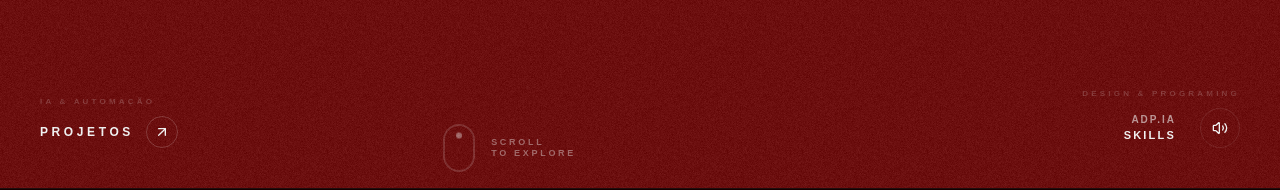
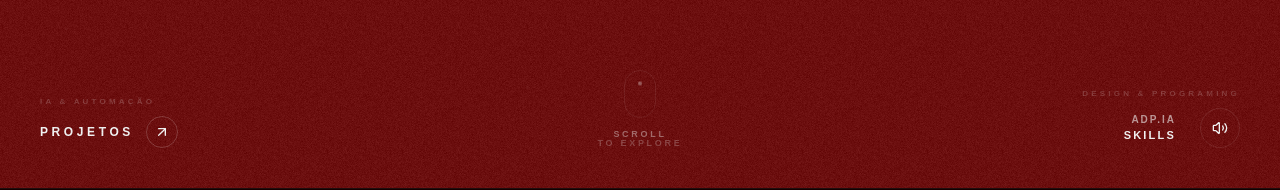
Before and after one commit to alexdesignprograming1/alexdesignprogramingv2, a Next.js app: page / in a window 1280 px wide. Shown: the part 612-802 px from the top of the page. Built offline with nearby package versions, Linux system fonts and the light colour scheme.

Commit message:
feat: initialize home page with GSAP animations and UI layout

```diff
--- a/src/app/page.tsx
+++ b/src/app/page.tsx
@@ -52,6 +52,15 @@ export default function Home() {
       },
       y: -200,
       opacity: 0.2,
+    });
+
+    // Scroll Indicator Animation
+    gsap.to('.scroll-indicator-dot', {
+      y: 12,
+      opacity: 0.2,
+      repeat: -1,
+      duration: 1.5,
+      ease: 'power2.inOut'
     });
 
   }, { scope: containerRef });
@@ -171,22 +180,24 @@ export default function Home() {
               <div className="w-full h-full bg-white/20 flex items-center justify-center text-[8px] font-bold">ICON</div>
             </div>
           </div>
+
+          {/* Mobile Scroll Indicator - Centered in the middle area */}
+          <div className="absolute left-1/2 -translate-x-1/2 bottom-0 flex flex-col items-center gap-2 opacity-30 pointer-events-auto">
+            <div className="w-[14px] h-[22px] rounded-full border border-white/30 relative">
+              <div className="absolute top-1.5 left-1/2 -translate-x-1/2 w-1 h-1 bg-white rounded-full animate-bounce" />
+            </div>
+          </div>
         </div>
 
-        {/* Hape Toolbar Center (Hape Style) - Perfectly Centralized */}
+        {/* Scroll to Explore - Premium Centered Stack */}
         <div className="absolute bottom-10 left-0 right-0 z-50 hidden md:flex justify-center items-center corner-ui-item pointer-events-none">
-          <div className="relative flex items-center pointer-events-auto">
-
-            {/* Scroll Tutorial - Offset to the left */}
-            <div className="absolute right-full mr-16 flex items-center gap-4 opacity-40 whitespace-nowrap">
-              <div className="w-8 h-12 rounded-full border-2 border-white/40 relative">
-                <div className="absolute top-2 left-1/2 -translate-x-1/2 w-1.5 h-1.5 bg-white rounded-full animate-bounce" />
-              </div>
-              <p className="text-[9px] font-bold tracking-[0.3em] uppercase font-druk leading-tight">
-                Scroll<br />to explore
-              </p>
+          <div className="flex flex-col items-center gap-3 opacity-40 pointer-events-auto group cursor-pointer">
+            <div className="w-8 h-12 rounded-full border border-white/20 relative overflow-hidden">
+              <div className="scroll-indicator-dot absolute top-2 left-1/2 -translate-x-1/2 w-1 h-1 bg-white rounded-full" />
             </div>
-
+            <p className="text-[9px] font-bold tracking-[0.3em] uppercase font-druk text-center leading-none">
+              Scroll <br /> <span className="opacity-60">to explore</span>
+            </p>
           </div>
         </div>
 
```
